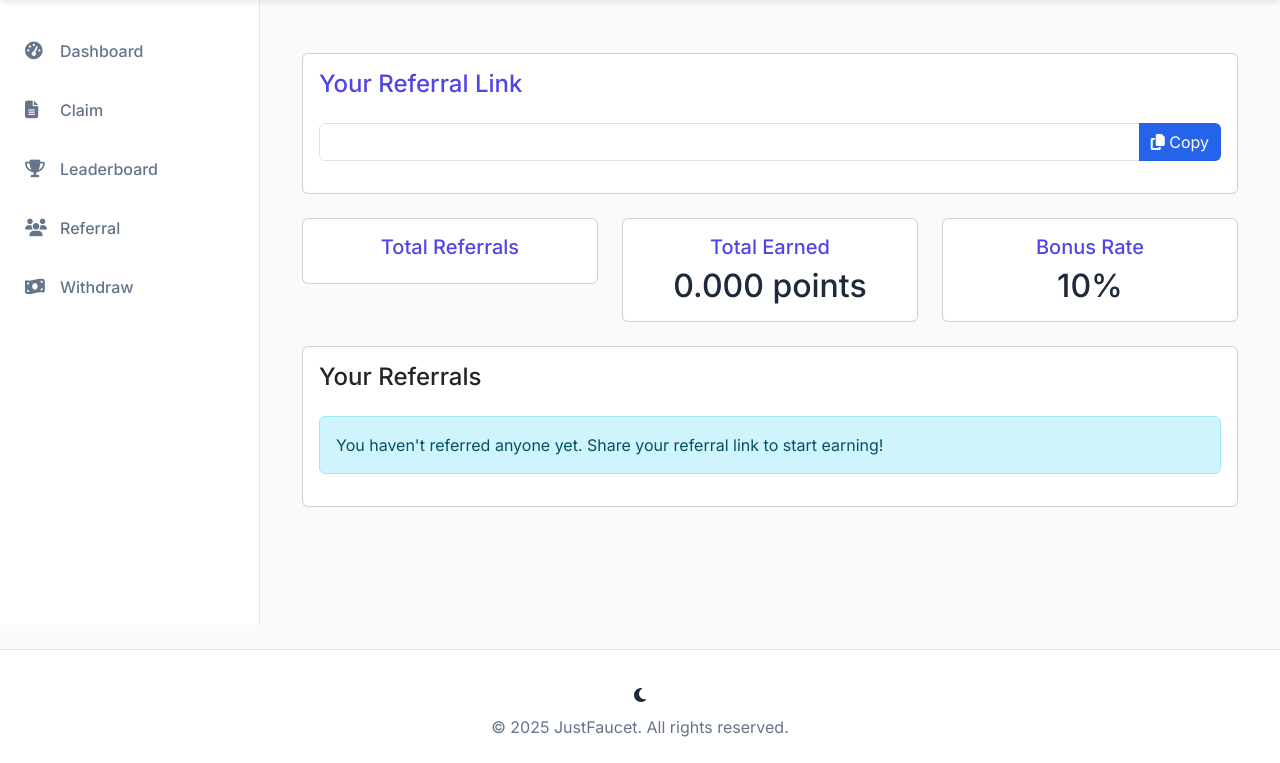
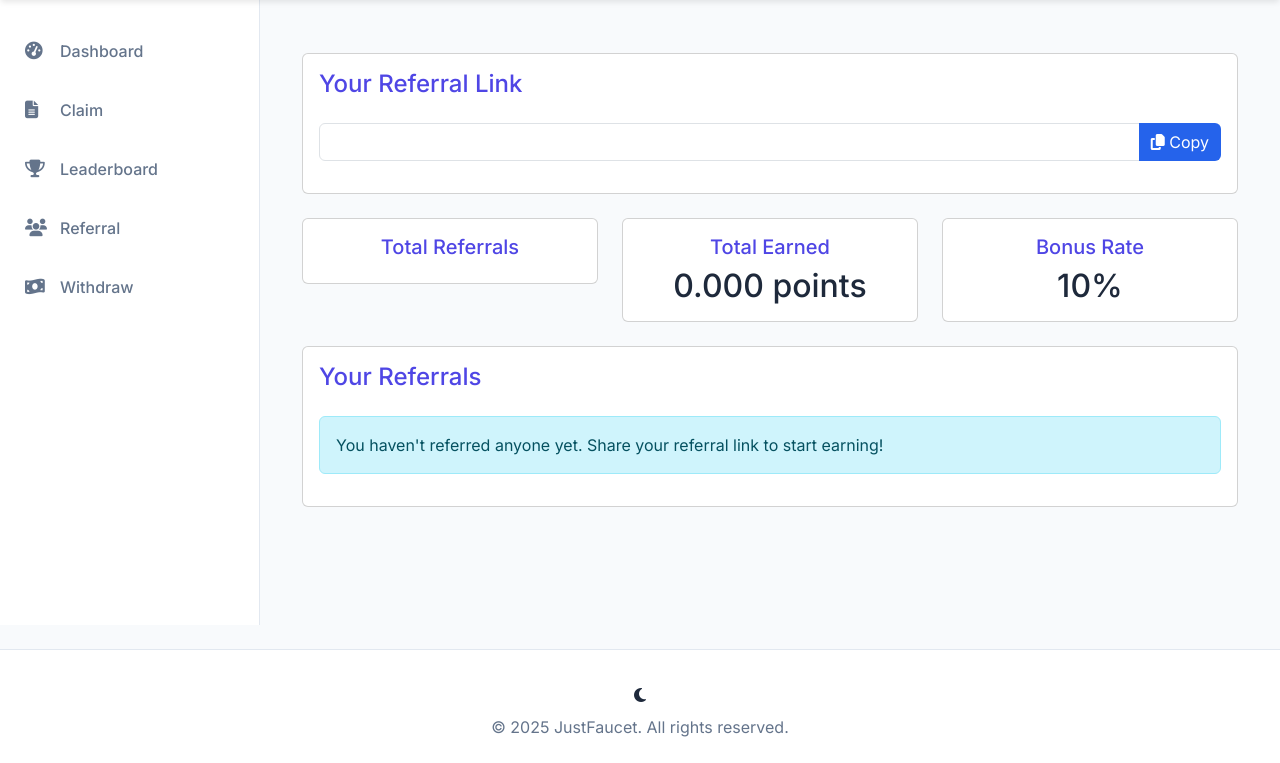
Before and after one commit to helouism/justfaucet, a CodeIgniter 4 app: the page made by app/Views/user/referral.php in a window 1280 px wide. Shown: the part 71-834 px from the top of the page. Run offline with PHP 8.4 and a stand-in for CodeIgniter, Linux system fonts and the light colour scheme; the template is opened without the code that fills it, so the values that code supplies are empty; some libraries are stand-ins or nearby versions.

Commit message:
Update Referral Table in referral.php

```diff
--- a/app/Controllers/ClaimController.php
+++ b/app/Controllers/ClaimController.php
@@ -20,6 +20,7 @@ class ClaimController extends BaseController
         return view('user/claim');
     }
 
+    // CLAIM ACTION
     public function action()
     {
         $this->response->setHeader('Content-Type', 'application/json');
@@ -100,6 +101,7 @@ class ClaimController extends BaseController
         return $this->response->setJSON($response);
     }
 
+    // Get next claim time and user stats
     public function getNextClaimTime()
     {
         $user_id = auth()->id();
--- a/app/Views/user/referral.php
+++ b/app/Views/user/referral.php
@@ -47,16 +47,16 @@
         </div>
     </div>
 
-    <div class="card">
+    <div class="card" style="background-color: var(--card-bg);">
         <div class="card-body">
-            <h4 class="card-title mb-4">Your Referrals</h4>
+            <h4 class="card-title mb-4" style="color: var(--secondary-color);">Your Referrals</h4>
             <?php if (empty($referrals)): ?>
                 <div class="alert alert-info">
                     You haven't referred anyone yet. Share your referral link to start earning!
                 </div>
             <?php else: ?>
                 <div class="table-responsive">
-                    <table class="table table-hover">
+                    <table class="table table-striped table-bordered table-info ">
                         <thead>
                             <tr>
                                 <th>Username</th>
--- a/public/css/index.css
+++ b/public/css/index.css
@@ -678,3 +678,5 @@ body {
 .progress-bar {
   background: var(--primary-color);
 }
+
+/* Referral Page */
```
